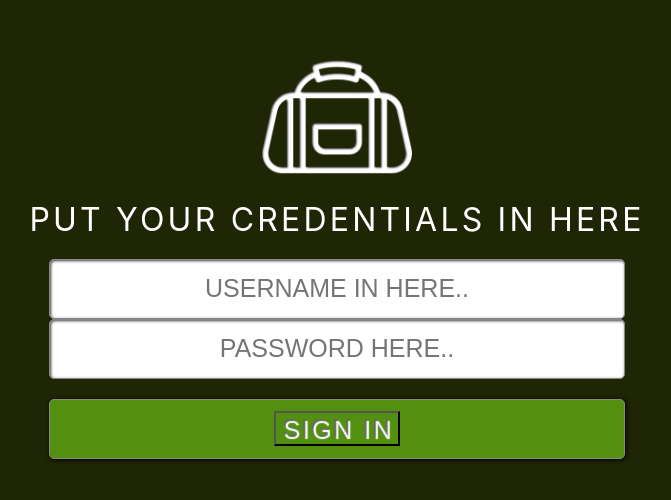
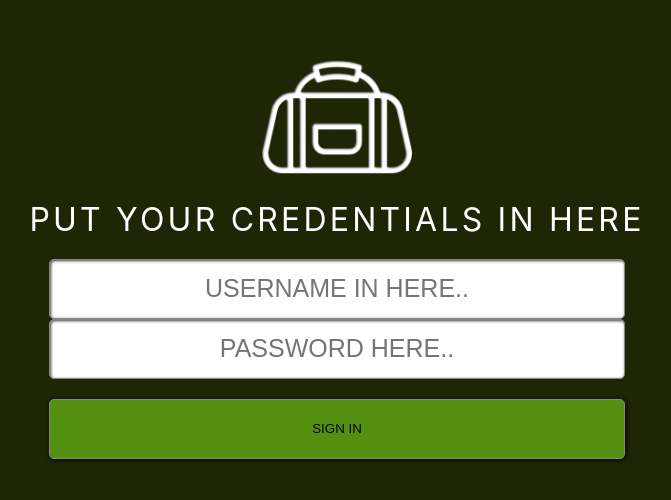
Before and after one commit to mungoose/gymbag, a Next.js app: page /start in a window 1280 px wide. Shown: the part 160-660 px from the top of the page, without its empty margins (303-974 px from the left). Built offline with nearby package versions, Linux system fonts and the light colour scheme.

Commit message:
Make google auth work

```diff
--- a/package.json
+++ b/package.json
@@ -11,7 +11,7 @@
   "dependencies": {
     "classnames": "^2.5.1",
     "next": "^15.1.5",
-    "next-auth": "^5.0.0-beta.25",
+    "next-auth": "^4.24.11",
     "react": "^19.0.0",
     "react-dom": "^19.0.0"
   },
--- a/src/app/_components/SignInButton/SignInButton.module.css
+++ b/src/app/_components/SignInButton/SignInButton.module.css
@@ -15,4 +15,5 @@
 	color: transparent;
 	text-shadow: 2px 2px 1px #ffffff;
 	background-clip: text;
+	border: none;
 }
--- a/src/app/_components/SignInButton/SignInButton.tsx
+++ b/src/app/_components/SignInButton/SignInButton.tsx
@@ -1,24 +1,27 @@
+'use client';
+
 import styles from './SignInButton.module.css';
 import { COLORS } from 'app/_interfaces/colors';
-import { signIn } from '@/utils/auth';
+import { signIn } from 'next-auth/react';
 
 interface Props {
+	buttonLabel: string;
 	buttonColor?: COLORS.default | COLORS.green | COLORS.red | COLORS.gray;
 	buttonSize?: 'narrow' | 'wide';
-	buttonLabel: string;
 	noMargin?: boolean;
 }
 
-const Button = ({ buttonColor = COLORS.default, buttonSize = 'narrow', buttonLabel = 'DEFAULT', noMargin }: Props) => {
+const handleSignin = async () => {
+	await signIn('google', { callbackUrl: '/welcome' });
+};
+
+const Button = ({ buttonLabel = 'DEFAULT', buttonColor = COLORS.default, buttonSize = 'narrow', noMargin }: Props) => {
 	const buttonWidth = buttonSize === 'narrow' ? '30vw' : '100%';
 	const buttonMaxWidth = buttonSize === 'narrow' ? '350px' : '1005px';
 
 	return (
-		<form
-			action={async () => {
-				'use server';
-				await signIn('google');
-			}}
+		<button
+			onClick={handleSignin}
 			className={styles.container}
 			style={
 				noMargin
@@ -31,10 +34,8 @@ const Button = ({ buttonColor = COLORS.default, buttonSize = 'narrow', buttonLab
 						}
 			}
 		>
-			<button type="submit" className={styles.buttonLabel}>
-				{buttonLabel}
-			</button>
-		</form>
+			{buttonLabel}
+		</button>
 	);
 };
 
--- a/src/app/_utils/auth.ts
+++ b/src/app/_utils/auth.ts
@@ -1,6 +1,18 @@
-import NextAuth from 'next-auth';
-import Google from 'next-auth/providers/google';
+import NextAuth, { AuthOptions } from 'next-auth';
+import GoogleProvider from 'next-auth/providers/google';
 
-export const { handlers, signIn, signOut, auth } = NextAuth({
-	providers: [Google],
-});
+export const authOptions: AuthOptions = {
+	providers: [
+		GoogleProvider({
+			clientId: process.env.AUTH_GOOGLE_ID || '',
+			clientSecret: process.env.AUTH_GOOGLE_SECRET || '',
+		}),
+	],
+	secret: process.env.AUTH_SECRET,
+};
+
+// Export handlers for GET and POST
+export const handlers = {
+	GET: NextAuth(authOptions),
+	POST: NextAuth(authOptions),
+};
--- a/src/app/api/auth/[...nextauth]/route.ts
+++ b/src/app/api/auth/[...nextauth]/route.ts
@@ -1,3 +1,4 @@
 import { handlers } from '@/utils/auth';
 
-export const { GET, POST } = handlers;
+export const GET = handlers.GET;
+export const POST = handlers.POST;
--- /dev/null
+++ b/src/app/welcome/styles.module.css
@@ -0,0 +1,6 @@
+.container {
+	display: flex;
+	flex-direction: column;
+	justify-content: center;
+	height: 100%;
+}
```
Also changed, not shown: src/app/_types/next-auth.d.ts (added, +16 -0 lines), src/app/welcome/page.tsx (added, +11 -0 lines), 1 other file (tests, documents, lock files or other folders).
